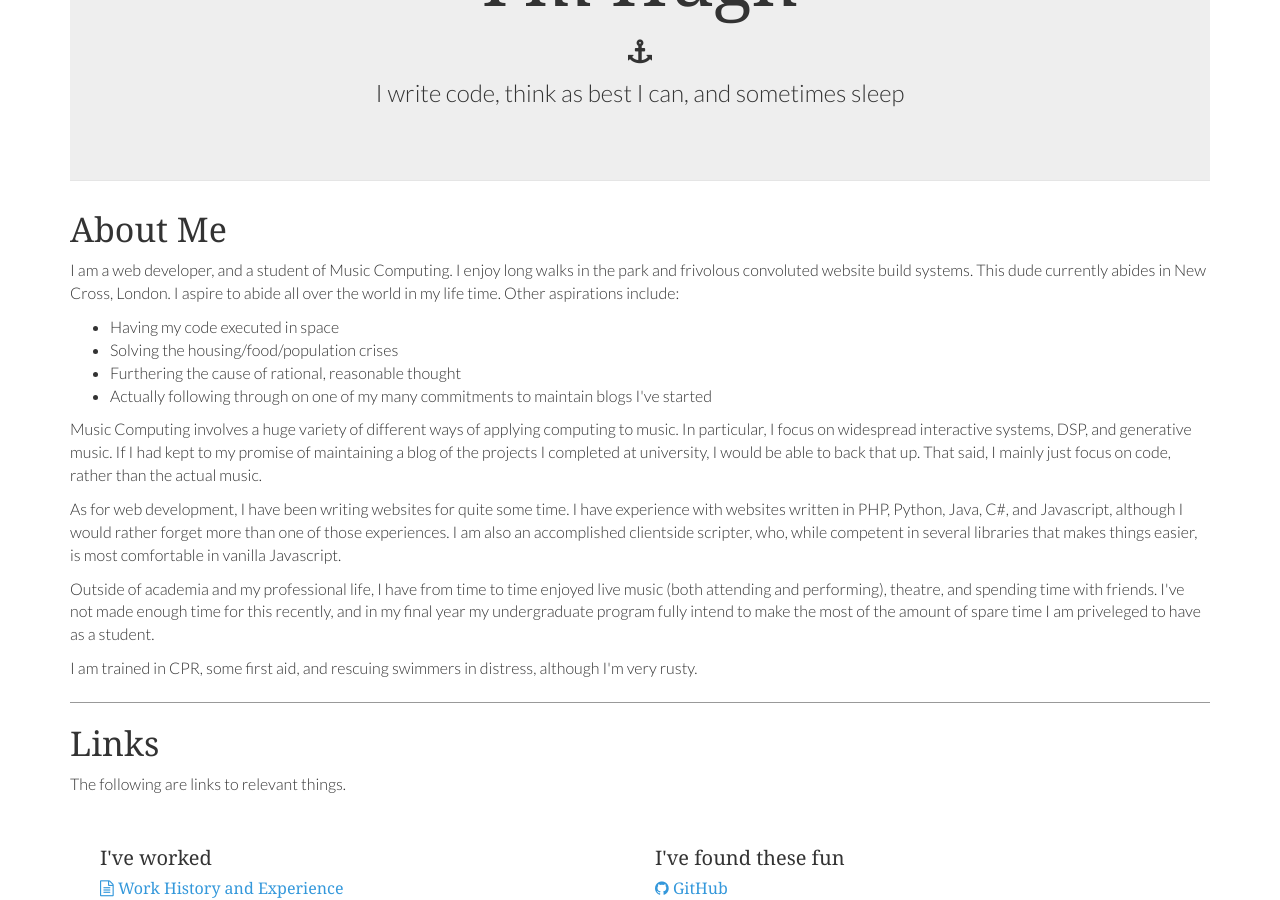
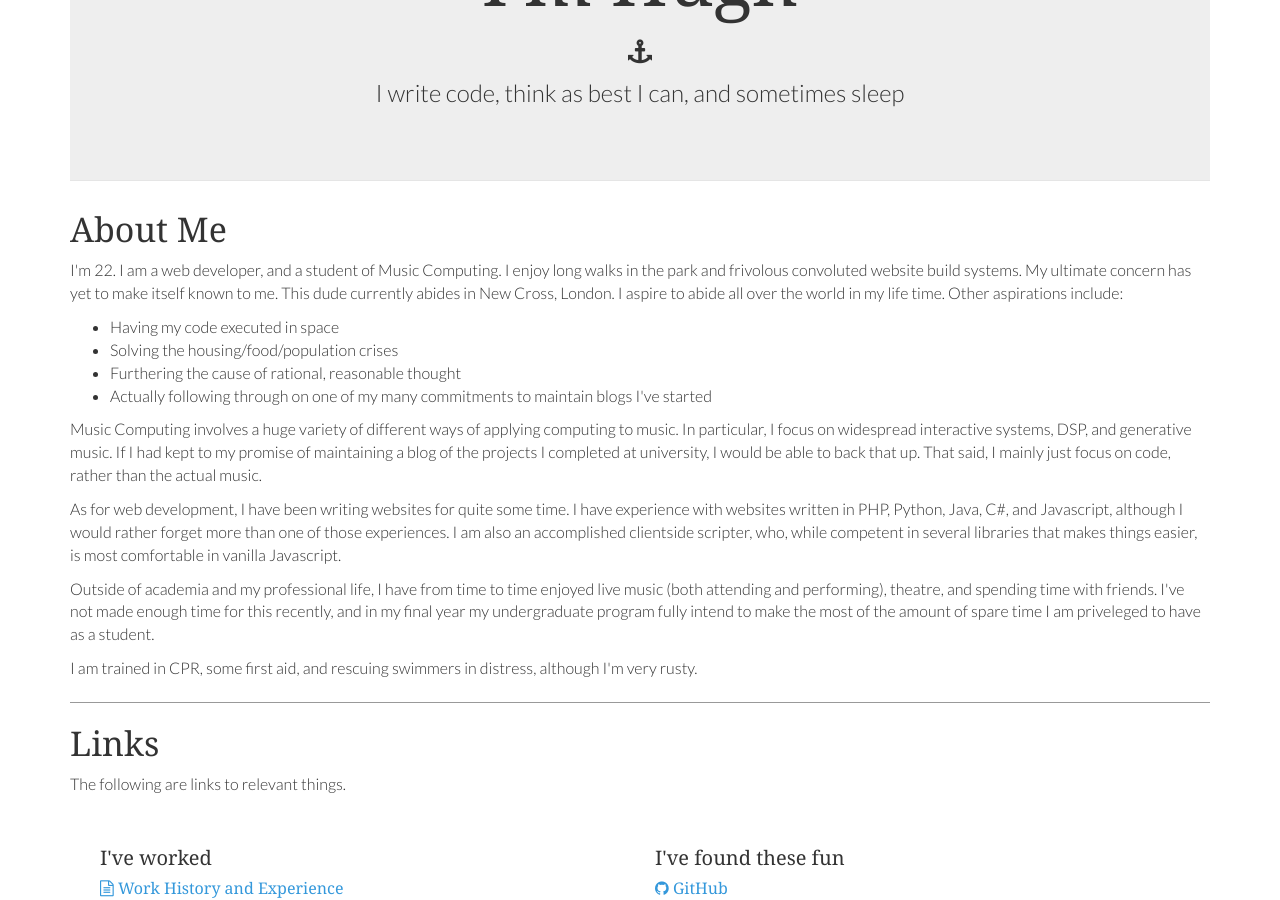
Before and after one commit to hughrawlinson/old-static-hughrawlinson.me, a Jekyll site: the page built from index.html, in a window 1280 px wide and 900 px high, scrolled down 628 px. Built offline with Jekyll 4.4.1, drawn with Linux system fonts in a browser that asks for light colours; nearby versions of some CDN libraries; some web fonts are replaced.

Commit message:
Update index.html

```diff
--- a/index.html
+++ b/index.html
@@ -9,7 +9,7 @@
     <p class="lead">I write code, think as best I can, and sometimes sleep</p>
 </div>
 <h2>About Me</h2>
-    <p>I am a web developer, and a student of Music Computing. I enjoy long walks in the park and frivolous convoluted website build systems. This dude currently abides in New Cross, London. I aspire to abide all over the world in my life time. Other aspirations include:</p>
+    <p>I'm 22. I am a web developer, and a student of Music Computing. I enjoy long walks in the park and frivolous convoluted website build systems. My ultimate concern has yet to make itself known to me. This dude currently abides in New Cross, London. I aspire to abide all over the world in my life time. Other aspirations include:</p>
     <ul>
         <li>Having my code executed in space</li>
         <li>Solving the housing/food/population crises</li>
```
